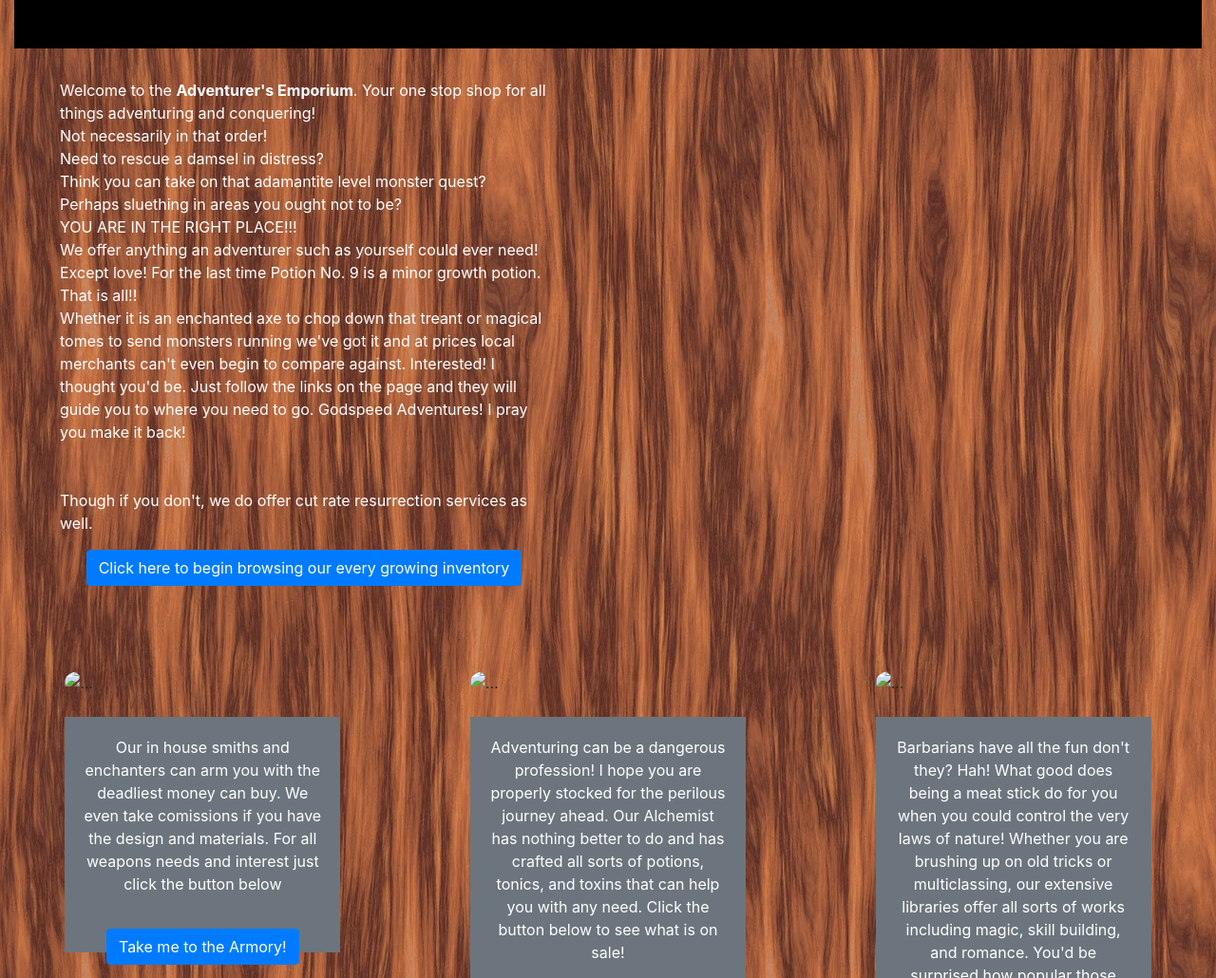
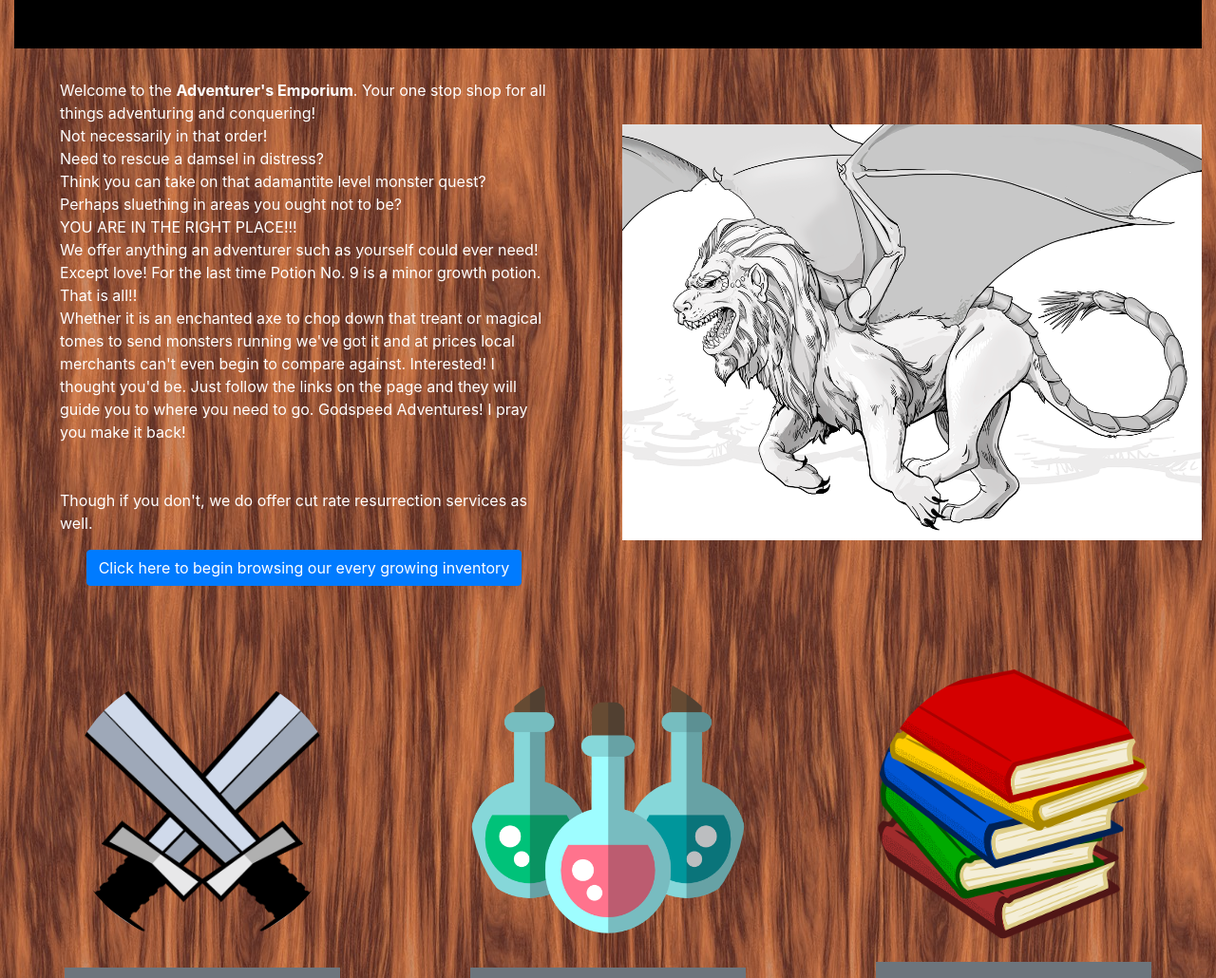
Before and after one commit to KitGardner/Site_Clone, a plain HTML site: page index.html in a window 1280 px wide. Shown: the part 500-1530 px from the top of the page at 95% size. Drawn offline with nearby package versions, Linux system fonts and the light colour scheme; the site is published under a folder, as on GitHub Pages, so addresses that start at the root find nothing.

Commit message:
Fixed image urls

```diff
--- a/index.html
+++ b/index.html
@@ -73,7 +73,7 @@
           </div>
         </div>
         <div class="col-md-6 order-1 order-md-2 d-flex align-items-center">
-          <img src="/DnD_Manticore.png" alt="" class="embed-responsive embed-responsive-16by9">
+          <img src="DnD_Manticore.png" alt="" class="embed-responsive embed-responsive-16by9">
         </div>
       </div>
     </article>
@@ -82,7 +82,7 @@
       <div class="row d-flex justify-content-around py-5 bg-gradient-dark">
         <div class="col-md-3">
           <div class="py-4">
-            <img src="/swords.png" class="card-img-top rounded-circle" alt="...">
+            <img src="swords.png" class="card-img-top rounded-circle" alt="...">
             <div class="card-body text-center bg-secondary mt-4">
               <p class="text-white">Our in house smiths and enchanters can arm you with the deadliest money can buy. We
                 even take comissions if you have the design and materials. For all weapons needs and interest just click
@@ -93,7 +93,7 @@
         </div>
         <div class="col-md-3">
           <div class="py-4">
-            <img src="/249510.png" class="card-img-top rounded-circle" alt="...">
+            <img src="249510.png" class="card-img-top rounded-circle" alt="...">
             <div class="card-body text-center bg-secondary mt-4">
               <p class="text-white">Adventuring can be a dangerous profession! I hope you are properly stocked for the
                 perilous journey ahead. Our Alchemist has nothing better to do and has crafted all sorts of potions,
@@ -105,7 +105,7 @@
         </div>
         <div class="col-md-3">
           <div class="py-4">
-            <img src="/magic-books.png" class="card-img-top rounded-circle" alt="...">
+            <img src="magic-books.png" class="card-img-top rounded-circle" alt="...">
             <div class="card-body text-center bg-secondary mt-4">
               <p class="text-white">Barbarians have all the fun don't they? Hah! What good does being a meat stick do
                 for you when you could control the very laws of nature! Whether you are brushing up on old tricks or
@@ -126,7 +126,7 @@
       <!--Promotional Image and Text-->
       <div class="row d-flex justify-content-center d-flex align-items-center py-5 border-bottom border-danger">
         <div class="col-md-5 text-center">
-          <img src="/Guild_Hall.png" alt="" class="card-img-top">
+          <img src="Guild_Hall.png" alt="" class="card-img-top">
         </div>
         <div class="col-md-6 pl-5">
           <p class="text-white"><strong>Adventurer's Emporium</strong> was founded in 1324 by the Great Mage Archemus
@@ -147,7 +147,7 @@
       <!--Section for picture and name-->
       <div class="row d-flex justify-content-center bg-primary">
         <div class="col-2 text-center pt-5 pb-2">
-          <img src="/Founder.png" alt="" class="founder">
+          <img src="Founder.png" alt="" class="founder">
           <h3>Great Mage Archemus</h3>
         </div>
       </div>
```
